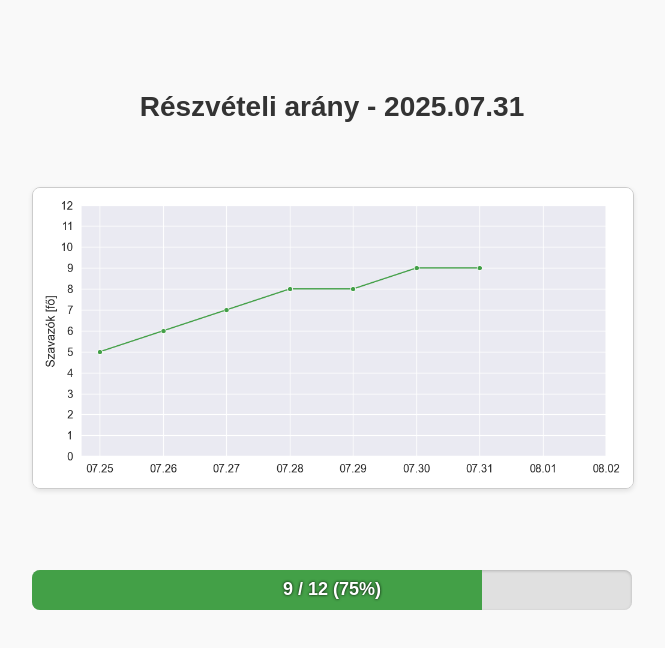
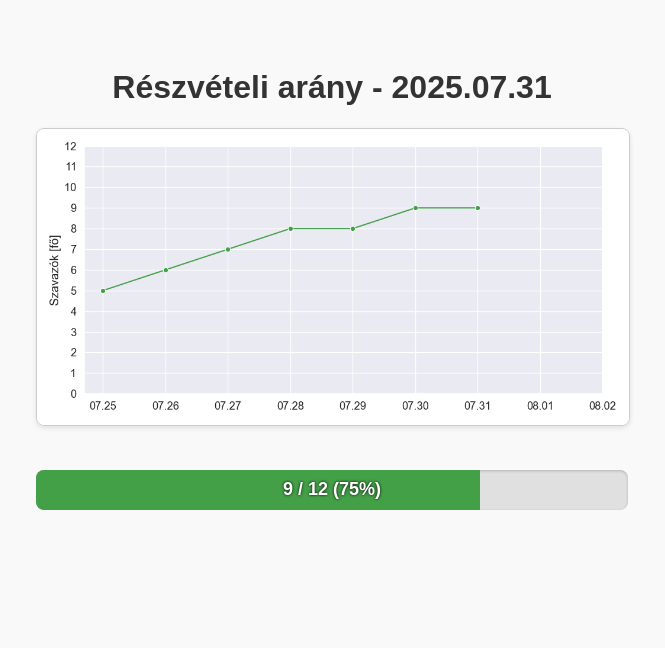
Before and after one commit to csfod/szallas-kereso, a plain HTML site: page poll-progress.html in a window 1280 px wide. Shown: the whole page, without its empty margins (308-973 px from the left). Drawn offline with Linux system fonts and the light colour scheme.

Commit message:
back to original

```diff
--- a/poll-progress.html
+++ b/poll-progress.html
@@ -7,24 +7,15 @@
     <style>
         body {
             font-family: Arial, sans-serif;
-        padding: 5vw;
+            padding: 40px;
             background-color: #f9f9f9;
             color: #333;
             text-align: center;
         }
-
-    h1 {
-        font-size: clamp(16px, 5vw, 28px);
-        margin-bottom: 5vw;
+        .chart {
+            width: 50%;
+            margin: 0 auto 40px auto;
         }
-
-    .chart,
-    .progress-container {
-        width: 90%;
-        max-width: 600px;
-        margin: 0 auto 6vw auto;
-    }
-
         .chart img {
             width: 100%;
             height: auto;
@@ -32,22 +23,21 @@
             border-radius: 8px;
             box-shadow: 0 2px 5px rgba(0,0,0,0.1);
         }
-
         .progress-container {
+            width: 50%;
             height: 40px;
             background-color: #e0e0e0;
             border-radius: 8px;
+            margin: 30px auto;
             position: relative;
             overflow: hidden;
             box-shadow: inset 0 1px 3px rgba(0,0,0,0.2);
         }
-
         .progress-bar {
             height: 100%;
-        width: 75.00%;
+            width: 75.0%;
             background-color: #43a047;
         }
-
         .progress-text {
             position: absolute;
             width: 100%;
@@ -58,23 +48,12 @@
             align-items: center;
             justify-content: center;
             font-weight: bold;
-        font-size: clamp(14px, 4vw, 18px);
+            font-size: 18px;
             color: #fff;
             text-shadow: 0 0 3px #000;
             pointer-events: none;
         }
-
-    @media (max-width: 500px) {
-        .progress-container {
-            height: 36px;
-        }
-
-        .progress-text {
-            font-size: 4vw;
-        }
-    }
     </style>
-
 </head>
 <body>
     <h1>Részvételi arány - 2025.07.31</h1>
```
Lines whose indentation alone changed are shown as unchanged.
